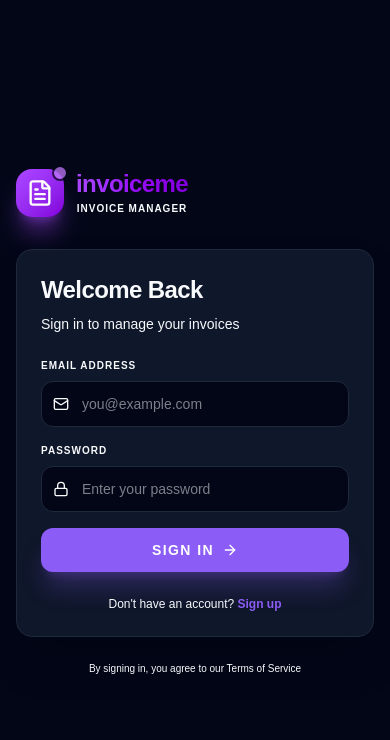
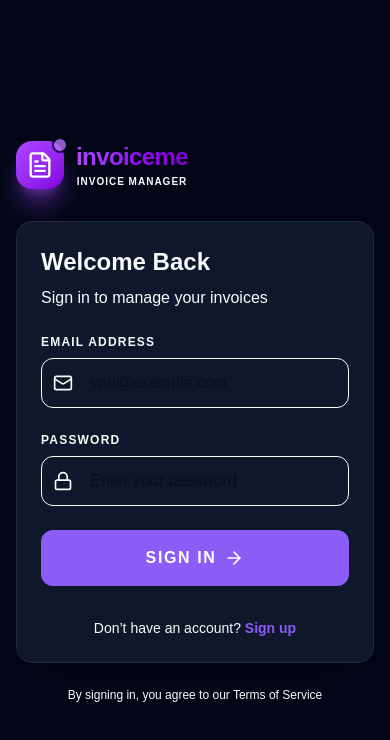
Before and after one commit to Kariaki58/invoice_manager, a Next.js app: page /auth/login in a window 390 px wide. Shown: the top 740 px of the page. Built offline with nearby package versions, Linux system fonts and the light colour scheme.

Commit message:
checking loading screen

```diff
--- a/app/auth/login/LoginHelper.tsx
+++ b/app/auth/login/LoginHelper.tsx
@@ -1,16 +1,18 @@
 'use client';
 
 import { useState } from 'react';
-import { useRouter, useSearchParams } from 'next/navigation';
+import { useRouter } from 'next/navigation';
 import { createClient } from '@/lib/supabase/client';
 import { Mail, Lock, ArrowRight, Loader2 } from 'lucide-react';
 import Link from 'next/link';
 import Logo from '@/app/components/Logo';
 
-export default function LoginPage() {
+interface LoginFormProps {
+  redirect: string;
+}
+
+export default function LoginForm({ redirect }: LoginFormProps) {
   const router = useRouter();
-  const searchParams = useSearchParams();
-  const redirect = searchParams.get('redirect') || '/';
 
   const [email, setEmail] = useState('');
   const [password, setPassword] = useState('');
@@ -24,22 +26,24 @@ export default function LoginPage() {
 
     try {
       const supabase = createClient();
-      const { data, error: signInError } = await supabase.auth.signInWithPassword({
+
+      const { data, error } = await supabase.auth.signInWithPassword({
         email,
         password,
       });
 
-      if (signInError) {
-        setError(signInError.message);
+      if (error) {
+        setError(error.message);
         setLoading(false);
         return;
       }
 
       if (data.user) {
+        setLoading(false);
         router.push(redirect);
         router.refresh();
       }
-    } catch (err) {
+    } catch {
       setError('An unexpected error occurred. Please try again.');
       setLoading(false);
     }
@@ -50,16 +54,16 @@ export default function LoginPage() {
       <div className="w-full max-w-md">
         {/* Logo */}
         <div className="mb-8 text-center">
-          <Logo variant="default" showText={true} />
+          <Logo variant="default" showText />
         </div>
 
-        {/* Login Card */}
+        {/* Card */}
         <div className="bg-card rounded-2xl md:rounded-3xl p-6 md:p-10 shadow-2xl border border-border">
           <div className="mb-6 md:mb-8">
-            <h1 className="text-2xl md:text-3xl font-black text-foreground mb-2 tracking-tight">
+            <h1 className="text-2xl md:text-3xl font-black mb-2">
               Welcome Back
             </h1>
-            <p className="text-muted-foreground text-sm md:text-base">
+            <p className="text-muted-foreground">
               Sign in to manage your invoices
             </p>
           </div>
@@ -70,85 +74,76 @@ export default function LoginPage() {
             </div>
           )}
 
-          <form onSubmit={handleLogin} className="space-y-4 md:space-y-6">
-            {/* Email Input */}
+          <form onSubmit={handleLogin} className="space-y-6">
+            {/* Email */}
             <div>
-              <label className="block text-[10px] md:text-xs font-black text-muted-foreground uppercase tracking-widest mb-2">
+              <label className="block text-xs font-black uppercase tracking-widest mb-2">
                 Email Address
               </label>
               <div className="relative">
-                <Mail className="absolute left-3 top-1/2 -translate-y-1/2 w-4 h-4 md:w-5 md:h-5 text-muted-foreground" />
+                <Mail className="absolute left-3 top-1/2 -translate-y-1/2 w-5 h-5" />
                 <input
                   type="email"
                   value={email}
                   onChange={(e) => setEmail(e.target.value)}
                   required
+                  disabled={loading}
                   placeholder="you@example.com"
-                  className="w-full pl-10 md:pl-12 pr-4 py-3 md:py-3.5 bg-background border border-border rounded-xl md:rounded-2xl focus:ring-2 focus:ring-primary focus:border-transparent transition-all text-foreground font-medium text-sm md:text-base placeholder:text-muted-foreground/50"
-                  disabled={loading}
+                  className="w-full pl-12 pr-4 py-3 border rounded-xl"
                 />
               </div>
             </div>
 
-            {/* Password Input */}
+            {/* Password */}
             <div>
-              <label className="block text-[10px] md:text-xs font-black text-muted-foreground uppercase tracking-widest mb-2">
+              <label className="block text-xs font-black uppercase tracking-widest mb-2">
                 Password
               </label>
               <div className="relative">
-                <Lock className="absolute left-3 top-1/2 -translate-y-1/2 w-4 h-4 md:w-5 md:h-5 text-muted-foreground" />
+                <Lock className="absolute left-3 top-1/2 -translate-y-1/2 w-5 h-5" />
                 <input
                   type="password"
                   value={password}
                   onChange={(e) => setPassword(e.target.value)}
                   required
+                  disabled={loading}
                   placeholder="Enter your password"
-                  className="w-full pl-10 md:pl-12 pr-4 py-3 md:py-3.5 bg-background border border-border rounded-xl md:rounded-2xl focus:ring-2 focus:ring-primary focus:border-transparent transition-all text-foreground font-medium text-sm md:text-base placeholder:text-muted-foreground/50"
-                  disabled={loading}
+                  className="w-full pl-12 pr-4 py-3 border rounded-xl"
                 />
               </div>
             </div>
 
-            {/* Submit Button */}
+            {/* Button */}
             <button
               type="submit"
               disabled={loading}
-              className="w-full flex items-center justify-center gap-2 px-6 py-3 md:py-4 bg-primary text-white rounded-xl md:rounded-2xl font-black text-sm md:text-base uppercase tracking-widest hover:bg-primary/90 transition-all shadow-xl shadow-primary/25 hover:shadow-primary/40 transform hover:-translate-y-1 active:scale-95 disabled:opacity-50 disabled:cursor-not-allowed disabled:transform-none"
+              className="w-full flex items-center justify-center gap-2 py-4 bg-primary text-white rounded-xl font-black uppercase tracking-widest disabled:opacity-50"
             >
               {loading ? (
                 <>
-                  <Loader2 className="w-4 h-4 md:w-5 md:h-5 animate-spin" />
-                  <span>Signing in...</span>
+                  <Loader2 className="w-5 h-5 animate-spin" />
+                  Signing in…
                 </>
               ) : (
                 <>
-                  <span>Sign In</span>
-                  <ArrowRight className="w-4 h-4 md:w-5 md:h-5" />
+                  Sign In
+                  <ArrowRight className="w-5 h-5" />
                 </>
               )}
             </button>
           </form>
 
-          {/* Sign Up Link */}
-          <div className="mt-6 md:mt-8 text-center">
-            <p className="text-muted-foreground text-xs md:text-sm">
-              Don't have an account?{' '}
-              <Link
-                href="/auth/signup"
-                className="text-primary font-black hover:underline"
-              >
-                Sign up
-              </Link>
-            </p>
+          <div className="mt-8 text-center text-sm">
+            Don’t have an account?{' '}
+            <Link href="/auth/signup" className="font-black text-primary">
+              Sign up
+            </Link>
           </div>
         </div>
 
-        {/* Footer */}
-        <div className="mt-6 text-center">
-          <p className="text-muted-foreground text-[10px] md:text-xs">
-            By signing in, you agree to our Terms of Service
-          </p>
-        </div>
+        <p className="mt-6 text-center text-xs text-muted-foreground">
+          By signing in, you agree to our Terms of Service
+        </p>
       </div>
     </div>
   );
--- a/app/auth/login/page.tsx
+++ b/app/auth/login/page.tsx
@@ -1,12 +1,18 @@
-import LoginPage from "./LoginHelper";
-import {Suspense} from "react";
+import { Suspense } from 'react';
+import LoginForm from './LoginHelper';
 
-export default function LoginPageDisplay() {
+interface PageProps {
+  searchParams?: {
+    redirect?: string;
+  };
+}
+
+export default function LoginPage({ searchParams }: PageProps) {
+  const redirect = searchParams?.redirect ?? '/';
+
   return (
-    <div>
-      <Suspense fallback={<div>Loading... mememe</div>}>
-        <LoginPage />
-      </Suspense>
-    </div>
-  )
+    <Suspense fallback={<div>Loading...</div>}>
+      <LoginForm redirect={redirect} />
+    </Suspense>
+  );
 }
```
